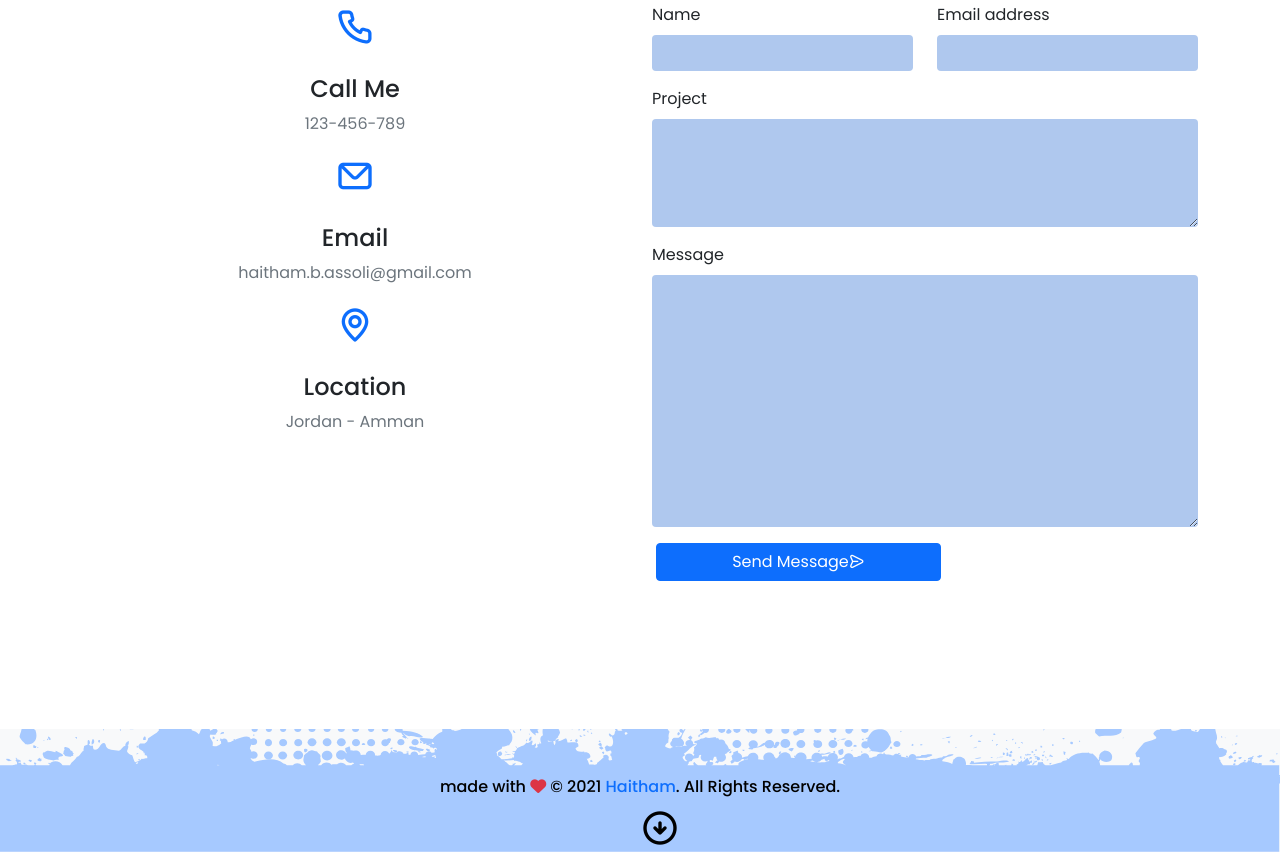
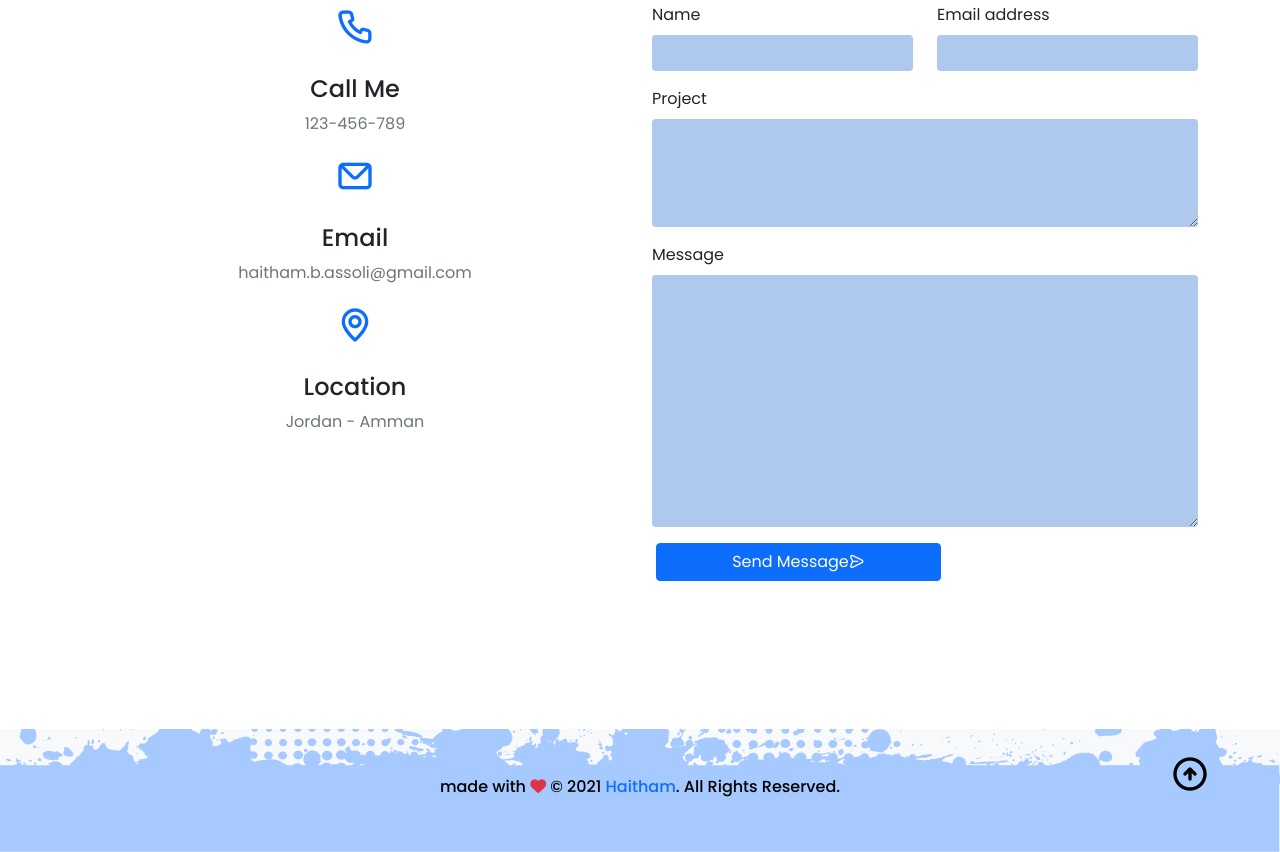
Before and after one commit to haithamassoli/Portfolio, a plain HTML site: page index.html in a window 1280 px wide. Shown: the part 4505-5357 px from the top of the page. Drawn offline with nearby package versions, Linux system fonts and the light colour scheme.

Commit message:
Add files via upload

```diff
--- a/css/style.css
+++ b/css/style.css
@@ -273,6 +273,7 @@
 }
 /* End card page */
 
+/* Start footer */
 .sendbtn {
   margin-bottom: 100px;
 }
@@ -288,3 +289,15 @@ footer {
   background: url(../img/footer-blob.svg) no-repeat center bottom;
   background-size: cover;
 }
+
+.uil-arrow-circle-down {
+  transform: rotate(180deg);
+  right: 0;
+  bottom: -10px;
+  transition: 1s ease;
+}
+
+.uil-arrow-circle-down:hover {
+  transform: rotate(-180deg);
+}
+/* End footer */
```
